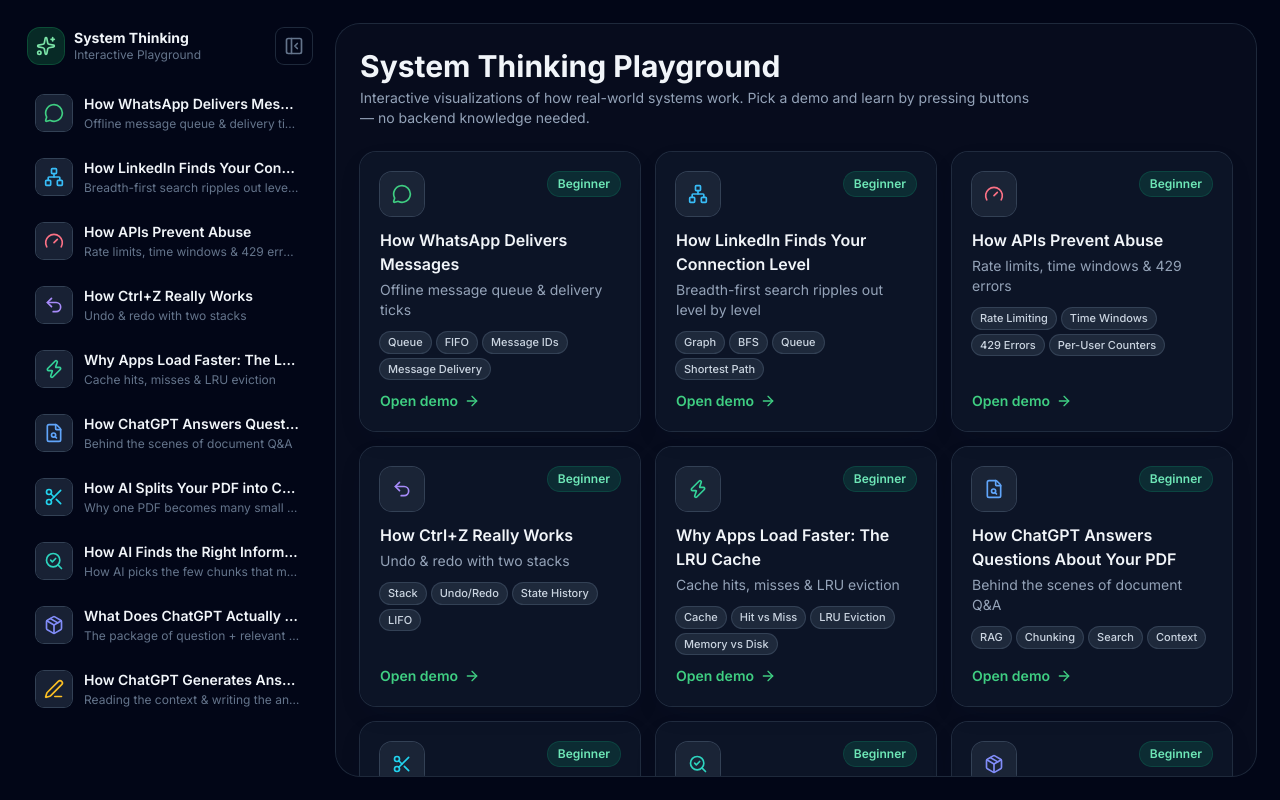
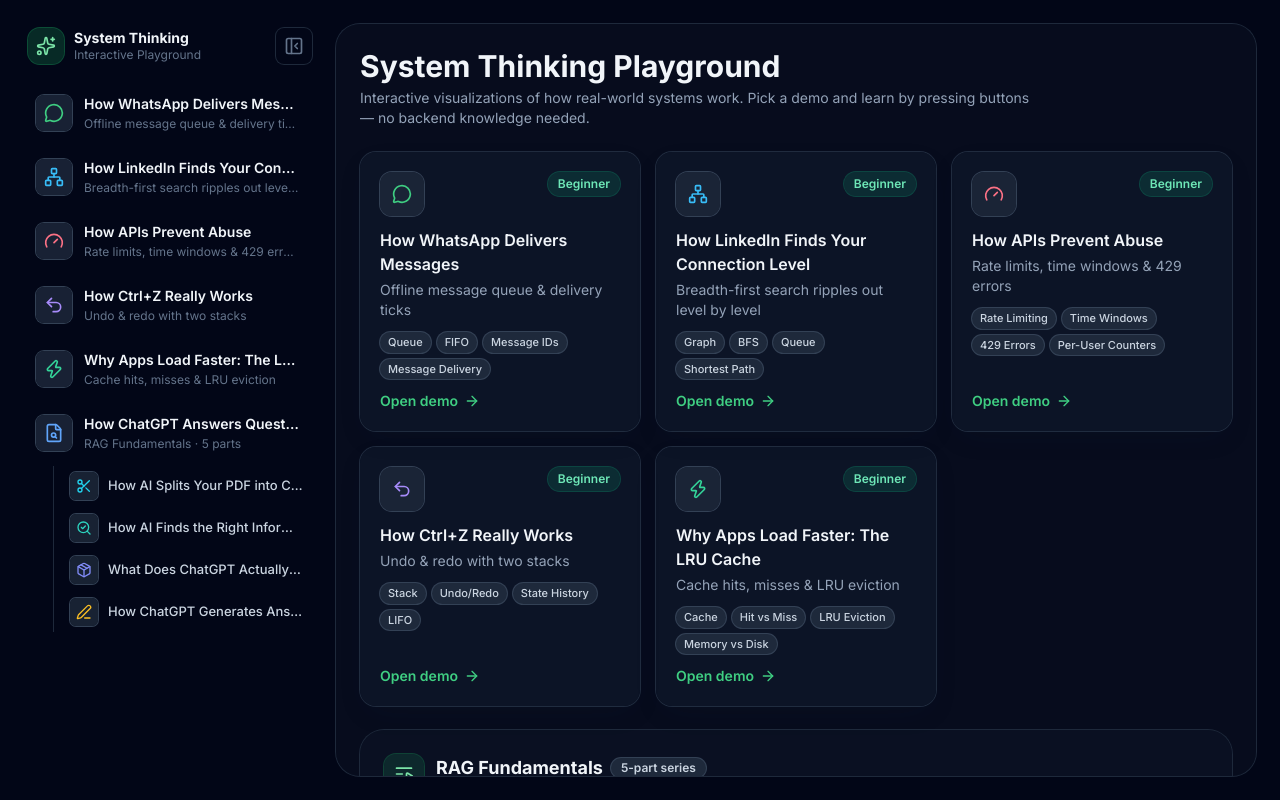
Before and after one commit to deepak786/system-thinking-playground, a React (Vite) app: page / in a window 1280 px wide. Built offline with nearby package versions, Linux system fonts and the light colour scheme.

Commit message:
Group the series

```diff
--- a/src/components/Sidebar.tsx
+++ b/src/components/Sidebar.tsx
@@ -70,17 +70,22 @@
       </div>
 
       <nav className="flex flex-col gap-1.5">
-        {demos.map((demo) => {
+        {demos
+          .filter((demo) => !demo.partOf)
+          .map((demo) => {
             const Icon = demo.icon
+            const episodes = demos.filter((d) => d.partOf === demo.id)
             return (
+              <div key={demo.id} className="flex flex-col gap-1">
                 <NavLink
-              key={demo.id}
                   to={`/${demo.id}`}
                   title={demo.title}
                   className={({ isActive }) =>
                     cn(
                       'group flex items-center gap-3 rounded-xl px-3 py-2.5 text-left transition-colors',
-                  isActive ? 'bg-slate-800 ring-1 ring-slate-700' : 'hover:bg-slate-900',
+                      isActive
+                        ? 'bg-slate-800 ring-1 ring-slate-700'
+                        : 'hover:bg-slate-900',
                       collapsed && 'lg:justify-center lg:px-0',
                     )
                   }
@@ -98,10 +103,59 @@
                       {demo.title}
                     </span>
                     <span className="mt-0.5 block truncate text-xs text-slate-500">
-                  {demo.description}
+                      {demo.seriesTitle
+                        ? `${demo.seriesTitle} · ${episodes.length + 1} parts`
+                        : demo.description}
                     </span>
                   </span>
                 </NavLink>
+
+                {episodes.length > 0 && (
+                  <div
+                    className={cn(
+                      'ml-[29px] flex flex-col gap-0.5 border-l border-slate-800 pl-2',
+                      collapsed && 'lg:ml-0 lg:border-l-0 lg:pl-0',
+                    )}
+                  >
+                    {episodes.map((episode, i) => {
+                      const EpisodeIcon = episode.icon
+                      return (
+                        <NavLink
+                          key={episode.id}
+                          to={`/${episode.id}`}
+                          title={`Part ${i + 2} — ${episode.title}`}
+                          className={({ isActive }) =>
+                            cn(
+                              'group flex items-center gap-2.5 rounded-lg px-2 py-1.5 text-left transition-colors',
+                              isActive
+                                ? 'bg-slate-800 ring-1 ring-slate-700'
+                                : 'hover:bg-slate-900',
+                              collapsed && 'lg:justify-center lg:px-0',
+                            )
+                          }
+                        >
+                          <span
+                            className={cn(
+                              'flex h-7 w-7 shrink-0 items-center justify-center rounded-md bg-slate-800/80 ring-1 ring-slate-700',
+                              episode.accentClass,
+                            )}
+                          >
+                            <EpisodeIcon className="h-4 w-4" />
+                          </span>
+                          <span
+                            className={cn(
+                              'block min-w-0 flex-1 truncate text-[13px] font-medium text-slate-300',
+                              collapsed && 'lg:hidden',
+                            )}
+                          >
+                            {episode.title}
+                          </span>
+                        </NavLink>
+                      )
+                    })}
+                  </div>
+                )}
+              </div>
             )
           })}
       </nav>
--- a/src/demos/demoRegistry.ts
+++ b/src/demos/demoRegistry.ts
@@ -88,6 +88,9 @@
     icon: FileSearch,
     accentClass: 'text-blue-400',
     component: ChatGptPdf,
+    seriesTitle: 'RAG Fundamentals',
+    seriesDescription:
+      'A five-part series on how ChatGPT answers questions about your PDF — from chunking to the final answer.',
   },
   {
     id: 'pdf-chunking',
@@ -100,6 +103,7 @@
     icon: Scissors,
     accentClass: 'text-cyan-400',
     component: PdfChunking,
+    partOf: 'chatgpt-pdf',
   },
   {
     id: 'pdf-retrieval',
@@ -112,6 +116,7 @@
     icon: SearchCheck,
     accentClass: 'text-teal-400',
     component: PdfRetrieval,
+    partOf: 'chatgpt-pdf',
   },
   {
     id: 'pdf-context',
@@ -124,6 +129,7 @@
     icon: Package,
     accentClass: 'text-indigo-400',
     component: PdfContext,
+    partOf: 'chatgpt-pdf',
   },
   {
     id: 'pdf-generation',
@@ -136,5 +142,6 @@
     icon: PenLine,
     accentClass: 'text-amber-400',
     component: PdfGeneration,
+    partOf: 'chatgpt-pdf',
   },
 ]
--- a/src/pages/Home.tsx
+++ b/src/pages/Home.tsx
@@ -1,8 +1,8 @@
 import { Link } from 'react-router-dom'
-import { ArrowRight } from 'lucide-react'
+import { ArrowRight, ListVideo } from 'lucide-react'
 import { Seo } from '../components/Seo'
 import { demoRegistry } from '../demos/demoRegistry'
-import type { Difficulty } from '../demos/types'
+import type { DemoDefinition, Difficulty } from '../demos/types'
 import { cn } from '../lib/cn'
 
 const difficultyStyles: Record<Difficulty, string> = {
@@ -11,28 +11,16 @@
   Advanced: 'bg-rose-500/15 text-rose-300 ring-rose-500/30',
 }
 
-/** Landing page: one card per registered demo, generated from the registry. */
-export function Home() {
-  return (
-    <div className="flex h-full flex-col gap-6">
-      <Seo description="Interactive visualizations of how real-world systems work — queues, caches, rate limiters and more. Learn by pressing buttons, no backend knowledge needed." />
+type DemoCardProps = {
+  demo: DemoDefinition
+  /** 1-based series position; shown as a "Part N" badge when set. */
+  part?: number
+}
 
-      <div>
-        <h1 className="text-2xl font-bold text-slate-100 sm:text-3xl">
-          System Thinking Playground
-        </h1>
-        <p className="mt-1 max-w-2xl text-sm text-slate-400">
-          Interactive visualizations of how real-world systems work. Pick a
-          demo and learn by pressing buttons — no backend knowledge needed.
-        </p>
-      </div>
-
-      <div className="grid grid-cols-1 gap-4 sm:grid-cols-2 xl:grid-cols-3">
-        {demoRegistry.map((demo) => {
+function DemoCard({ demo, part }: DemoCardProps) {
   const Icon = demo.icon
   return (
     <Link
-              key={demo.id}
       to={`/${demo.id}`}
       className="group flex flex-col gap-3 rounded-2xl bg-slate-900/70 p-5 ring-1 ring-slate-700/60 shadow-soft transition-all hover:-translate-y-0.5 hover:ring-slate-500/70"
     >
@@ -45,6 +33,12 @@
         >
           <Icon className="h-5 w-5" />
         </span>
+        <div className="flex items-center gap-1.5">
+          {part !== undefined && (
+            <span className="rounded-full bg-brand-500/15 px-2.5 py-1 text-xs font-semibold text-brand-300 ring-1 ring-brand-500/30">
+              Part {part}
+            </span>
+          )}
           <span
             className={cn(
               'rounded-full px-2.5 py-1 text-xs font-semibold ring-1',
@@ -54,11 +48,10 @@
             {demo.difficulty}
           </span>
         </div>
+      </div>
 
       <div>
-                <h2 className="text-base font-semibold text-slate-100">
-                  {demo.title}
-                </h2>
+        <h2 className="text-base font-semibold text-slate-100">{demo.title}</h2>
         <p className="mt-1 text-sm text-slate-400">{demo.description}</p>
       </div>
 
@@ -79,8 +72,74 @@
       </span>
     </Link>
   )
+}
+
+/**
+ * Landing page, generated from the registry. Standalone demos get one card
+ * each; a series anchor and its episodes are grouped into a named section
+ * with "Part N" badges, in registry order.
+ */
+export function Home() {
+  const standalone = demoRegistry.filter((d) => !d.partOf && !d.seriesTitle)
+  const seriesAnchors = demoRegistry.filter((d) => d.seriesTitle)
+
+  return (
+    <div className="flex h-full flex-col gap-6">
+      <Seo description="Interactive visualizations of how real-world systems work — queues, caches, rate limiters and more. Learn by pressing buttons, no backend knowledge needed." />
+
+      <div>
+        <h1 className="text-2xl font-bold text-slate-100 sm:text-3xl">
+          System Thinking Playground
+        </h1>
+        <p className="mt-1 max-w-2xl text-sm text-slate-400">
+          Interactive visualizations of how real-world systems work. Pick a
+          demo and learn by pressing buttons — no backend knowledge needed.
+        </p>
+      </div>
+
+      <div className="grid grid-cols-1 gap-4 sm:grid-cols-2 xl:grid-cols-3">
+        {standalone.map((demo) => (
+          <DemoCard key={demo.id} demo={demo} />
+        ))}
+      </div>
+
+      {seriesAnchors.map((anchor) => {
+        const episodes = demoRegistry.filter((d) => d.partOf === anchor.id)
+        return (
+          <section
+            key={anchor.id}
+            className="flex flex-col gap-4 rounded-3xl bg-slate-900/40 p-5 ring-1 ring-slate-800 sm:p-6"
+          >
+            <div className="flex items-start gap-3">
+              <span className="flex h-10 w-10 shrink-0 items-center justify-center rounded-xl bg-brand-500/15 text-brand-300 ring-1 ring-brand-500/30">
+                <ListVideo className="h-5 w-5" />
+              </span>
+              <div>
+                <div className="flex flex-wrap items-center gap-2">
+                  <h2 className="text-lg font-bold text-slate-100">
+                    {anchor.seriesTitle}
+                  </h2>
+                  <span className="rounded-full bg-slate-800 px-2.5 py-0.5 text-xs font-semibold text-slate-300 ring-1 ring-slate-700">
+                    {episodes.length + 1}-part series
+                  </span>
+                </div>
+                {anchor.seriesDescription && (
+                  <p className="mt-0.5 max-w-2xl text-sm text-slate-400">
+                    {anchor.seriesDescription}
+                  </p>
+                )}
+              </div>
+            </div>
+
+            <div className="grid grid-cols-1 gap-4 sm:grid-cols-2 xl:grid-cols-3">
+              <DemoCard demo={anchor} part={1} />
+              {episodes.map((episode, i) => (
+                <DemoCard key={episode.id} demo={episode} part={i + 2} />
+              ))}
+            </div>
+          </section>
+        )
       })}
-      </div>
     </div>
   )
 }
```
Also changed, not shown: src/demos/types.ts (+10 -0 lines). Lines whose indentation alone changed are shown as unchanged.
